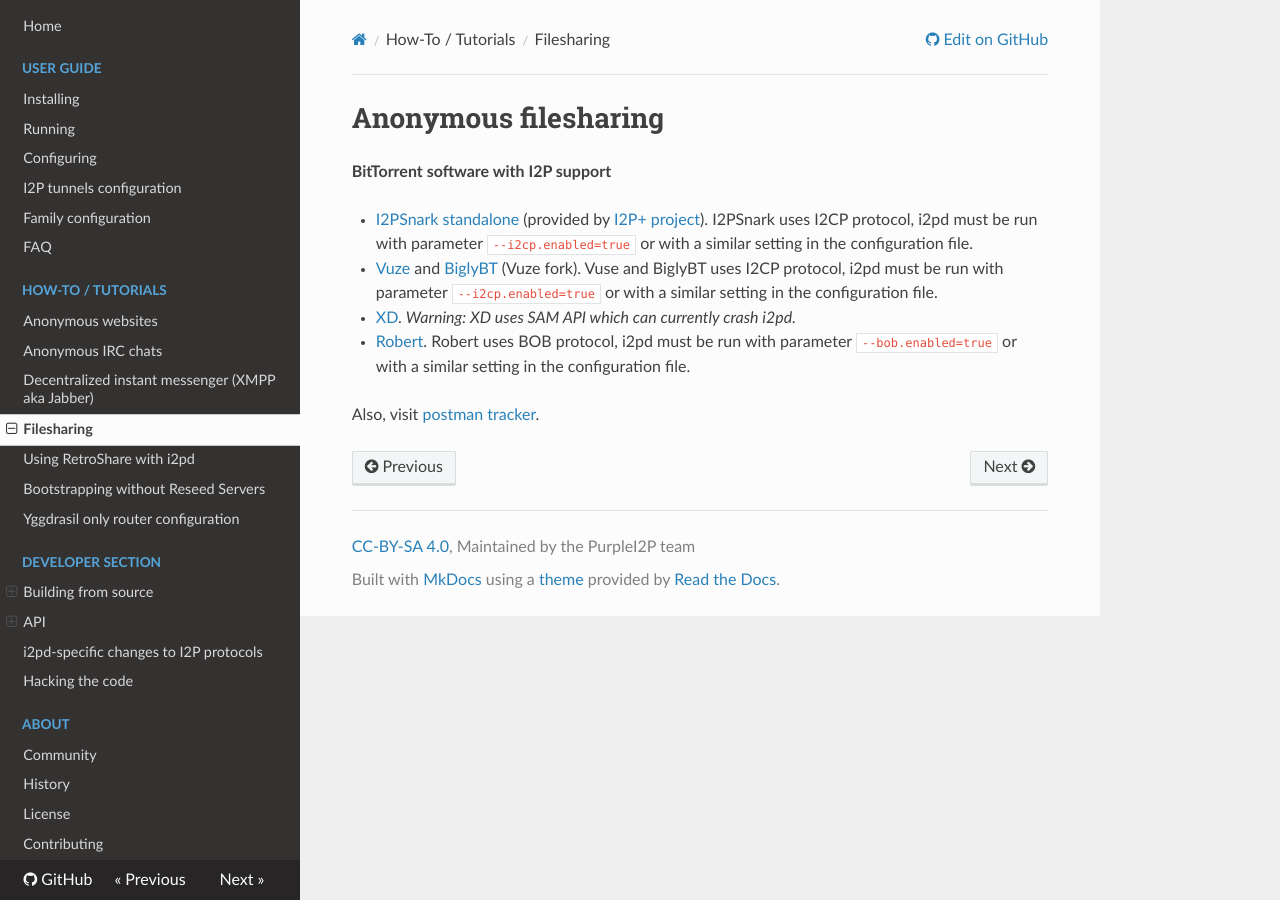
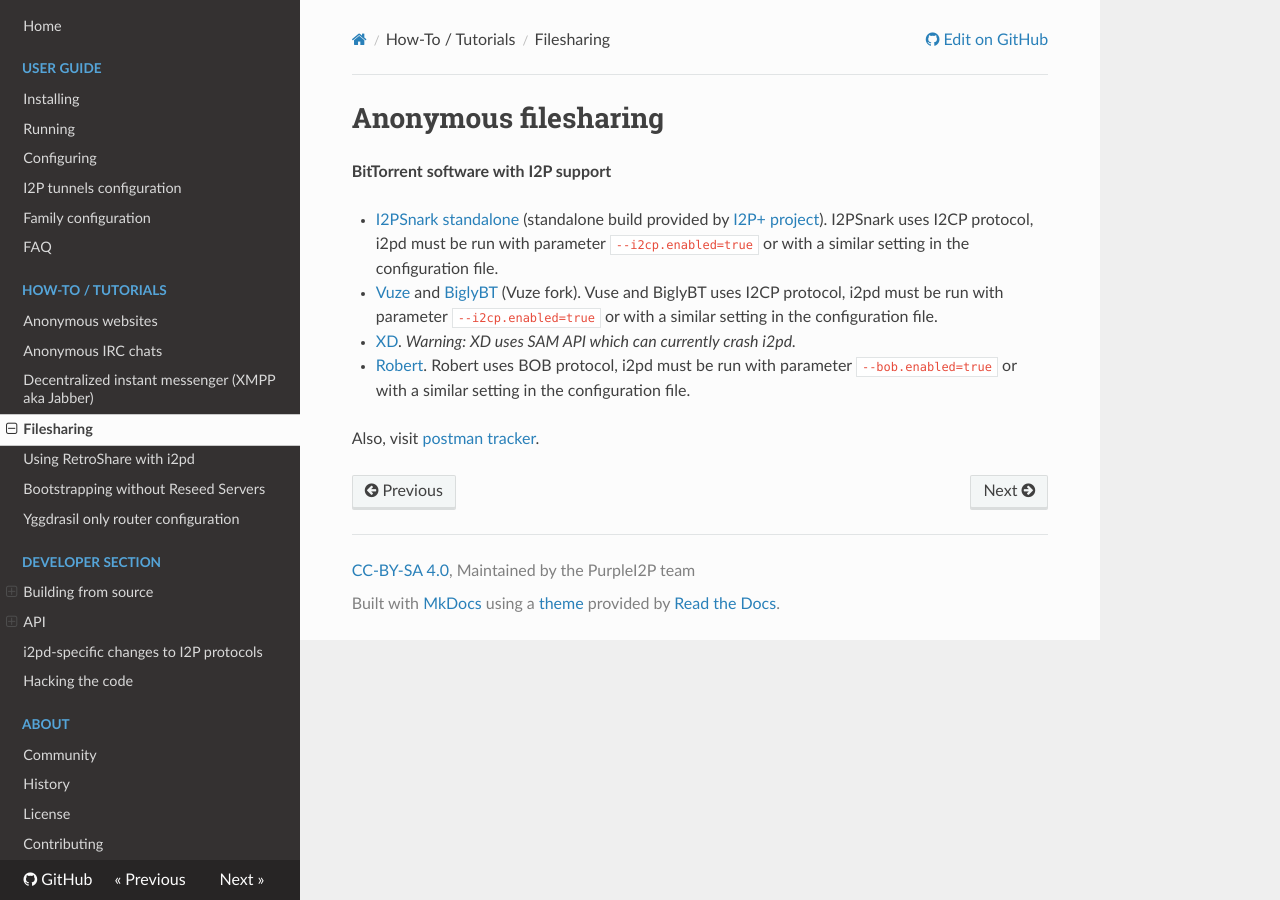
Before and after one commit to PurpleI2P/i2pd_docs_en, an MkDocs documentation site: the page built from docs/tutorials/filesharing.md, in a window 1280 px wide. Built offline with MkDocs 1.6.1, drawn with Linux system fonts in a browser that asks for light colours; nearby versions of some CDN libraries; old or Windows-style settings are respelled for this version of MkDocs.

Commit message:
standalone build remark

```diff
--- a/docs/tutorials/filesharing.md
+++ b/docs/tutorials/filesharing.md
@@ -3,7 +3,7 @@ Anonymous filesharing
 
 **BitTorrent software with I2P support**
 
-- [I2PSnark standalone](https://gitlab.com/i2pplus/I2P.Plus/-/jobs/artifacts/master/raw/i2psnark-standalone.zip?job=Java8) (provided by [I2P+ project](https://i2pplus.github.io/)). I2PSnark uses I2CP protocol, i2pd must be run with parameter `--i2cp.enabled=true` or with a similar setting in the configuration file.
+- [I2PSnark standalone](https://gitlab.com/i2pplus/I2P.Plus/-/jobs/artifacts/master/raw/i2psnark-standalone.zip?job=Java8) (standalone build provided by [I2P+ project](https://i2pplus.github.io/)). I2PSnark uses I2CP protocol, i2pd must be run with parameter `--i2cp.enabled=true` or with a similar setting in the configuration file.
 
 - [Vuze](https://en.wikipedia.org/wiki/Vuze) and [BiglyBT](https://www.biglybt.com) (Vuze fork). Vuse and BiglyBT uses I2CP protocol, i2pd must be run with parameter `--i2cp.enabled=true` or with a similar setting in the configuration file.
 
```
